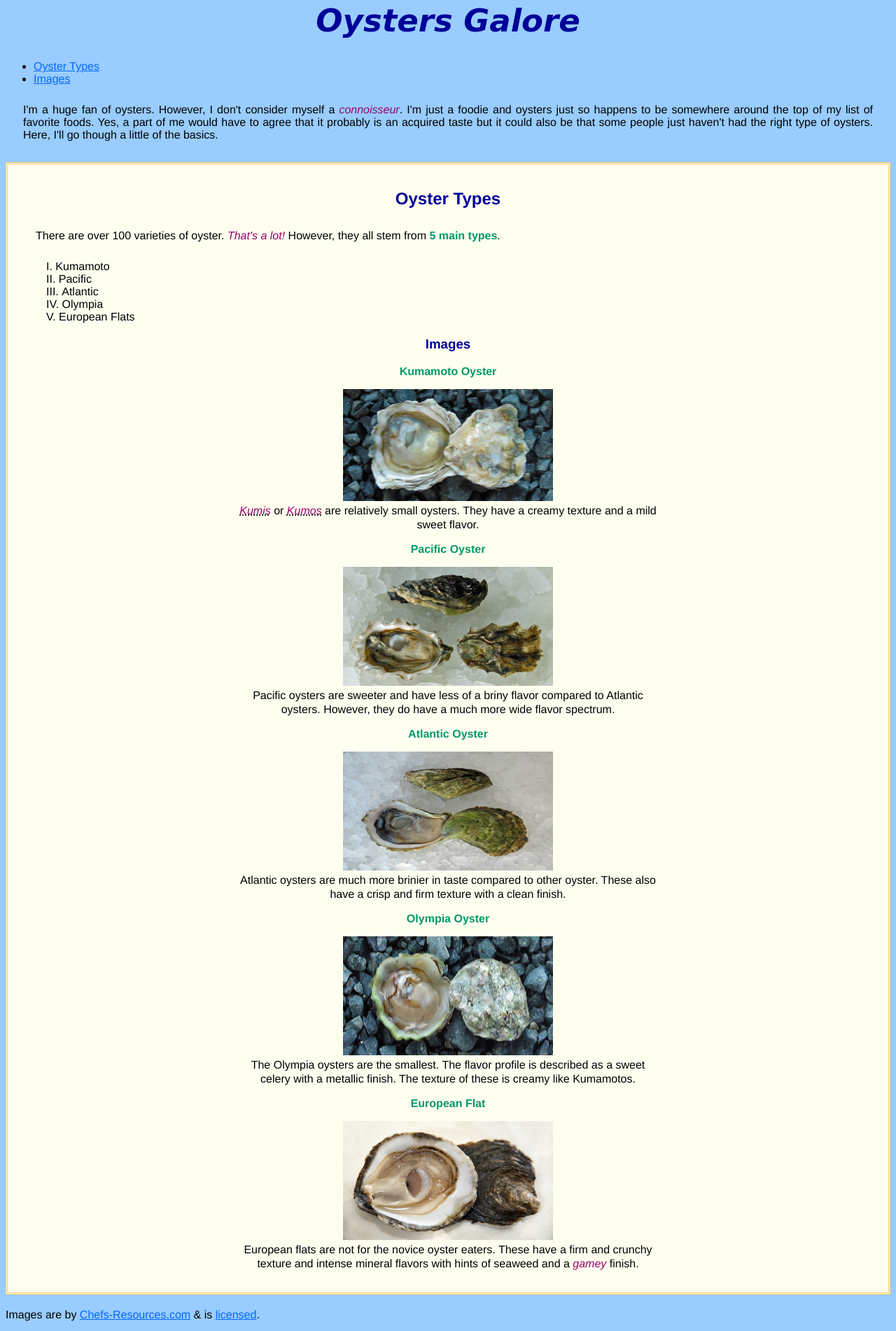
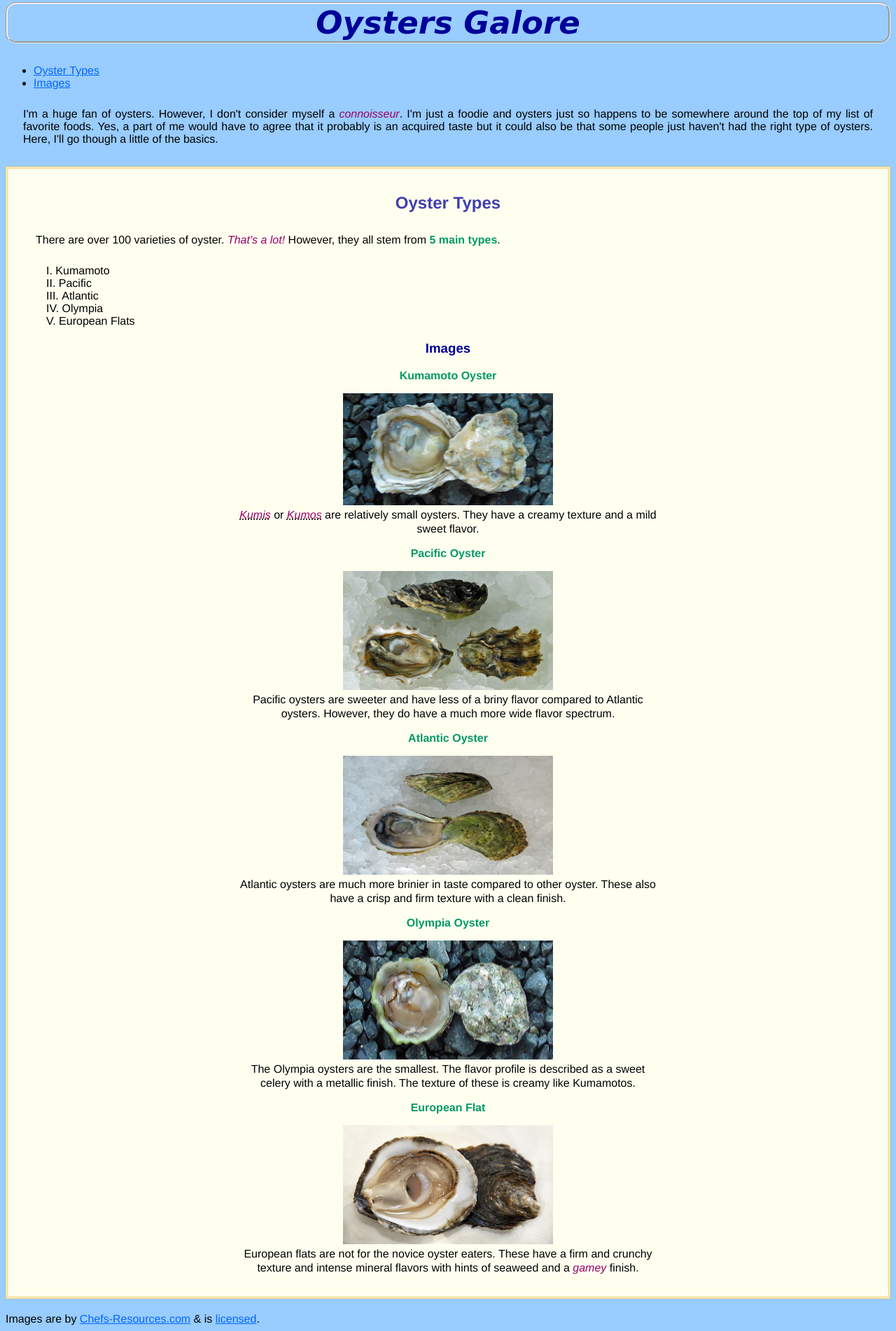
Before and after one commit to mayk789/dws1, a plain HTML site: page index.html in a window 1280 px wide. Shown: the part 27-1929 px from the top of the page at 70% size. Drawn offline with Linux system fonts and the light colour scheme.

Commit message:
Finishing touches

```diff
--- a/css/style.css
+++ b/css/style.css
@@ -16,6 +16,7 @@ body{
     background-color: #FFFFF0 ;
     padding: 15px;
     margin: 20px auto;
+
 }
  /*List styling*/
 ol{
@@ -23,7 +24,7 @@ ol{
     list-style-position: inside;
 }
 
-/* HEADINGS */
+/* HEADINGS*/
 h1{
     color: #000099;
     font-family: 'Oleo Script', cursive;
@@ -31,13 +32,14 @@ h1{
     font-style: oblique;
     font-weight: 900;
     text-align: center;
+    border: groove;
+    border-radius: 15px 15px;
 }
-
 h2{
     color: #000099;
     text-align: center;
+    opacity: 0.75;
 }
-
 h3{
     color: #000099;
 }
@@ -57,11 +59,13 @@ p{
 
 }
 
+
 figcaption{
     width: 600px;
     line-height: 20px;
     margin: auto;
 }
+
 /*Styling links*/
 a:link{
     color: #0066FF;
@@ -76,11 +80,13 @@ a:visited{
 a:hover{
     color: #000000;
     text-decoration: none;
+    opacity: 0.5;
 }
 
 a:active{
     color: #FFFF00;
     text-decoration: none;
+    opacity: 0.5;
 }
 
 /*Bold-face texts*/
@@ -92,3 +98,8 @@ strong{
 em{
     color: #990066;
 }
+
+/* Footer */
+footer{
+    text-align: justify;
+}
```
Also changed, not shown: index.html (+11 -0 lines).
